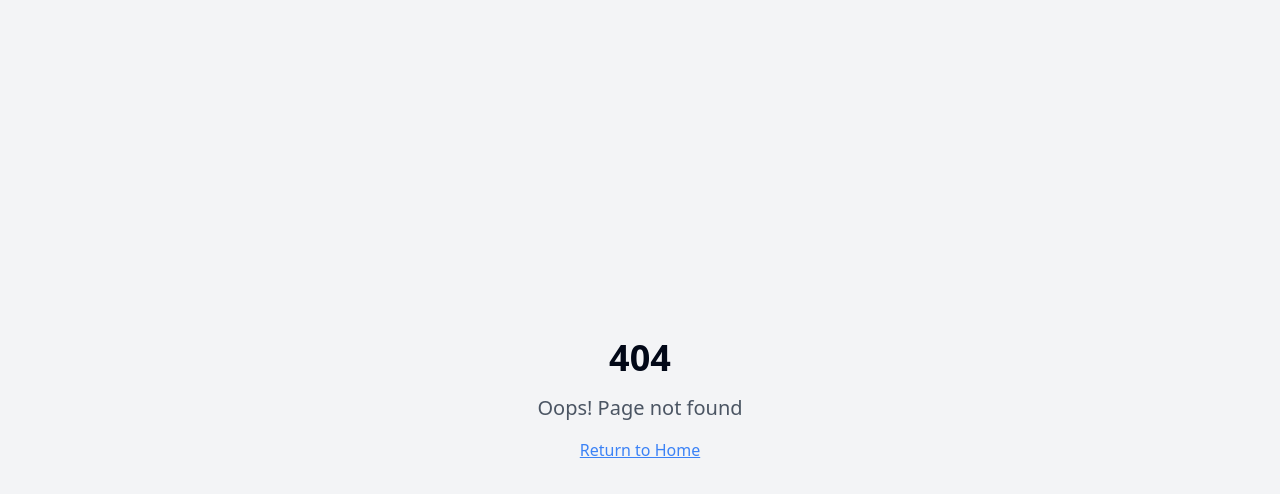
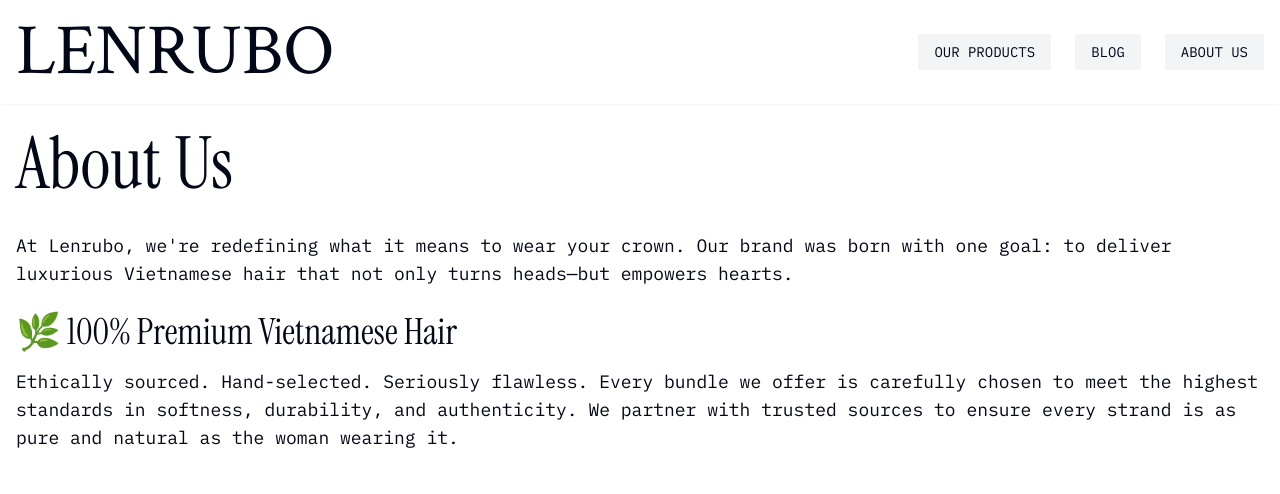
Before and after one commit to kelvingitaa/lenrubo-hair-designs, a React (Vite) app: page /about in a window 1280 px wide. Before the commit this address had no page. Shown: the top 494 px of the page. Built offline with nearby package versions, Linux system fonts and the light colour scheme.

Commit message:
Fix: Website not functioning
Fixes the website not functioning.

```diff
--- a/src/App.tsx
+++ b/src/App.tsx
@@ -1,9 +1,13 @@
+
 import { Toaster } from "@/components/ui/toaster";
 import { Toaster as Sonner } from "@/components/ui/sonner";
 import { TooltipProvider } from "@/components/ui/tooltip";
 import { QueryClient, QueryClientProvider } from "@tanstack/react-query";
 import { BrowserRouter, Routes, Route } from "react-router-dom";
 import Index from "./pages/Index";
+import Products from "./pages/Products";
+import Blog from "./pages/Blog";
+import About from "./pages/About";
 import NotFound from "./pages/NotFound";
 
 const queryClient = new QueryClient();
@@ -16,6 +20,9 @@ const App = () => (
       <BrowserRouter>
         <Routes>
           <Route path="/" element={<Index />} />
+          <Route path="/products" element={<Products />} />
+          <Route path="/blog" element={<Blog />} />
+          <Route path="/about" element={<About />} />
           {/* ADD ALL CUSTOM ROUTES ABOVE THE CATCH-ALL "*" ROUTE */}
           <Route path="*" element={<NotFound />} />
         </Routes>
--- a/src/components/Hero.tsx
+++ b/src/components/Hero.tsx
@@ -1,5 +1,6 @@
 
 import { Button } from "@/components/ui/button";
+import { Link } from "react-router-dom";
 
 const Hero = () => {
   return (
@@ -12,11 +13,13 @@ const Hero = () => {
           <p className="font-mono text-lg max-w-xl">
             Experience premium, ethically sourced hair that's as unique as you. Designed to empower your beauty with every strand
           </p>
-          <Button className="font-mono text-lg px-8 py-6 bg-black text-white hover:bg-gray-800">
-            SHOP NOW
-          </Button>
+          <Link to="/products">
+            <Button className="font-mono text-lg px-8 py-6 bg-black text-white hover:bg-gray-800">
+              SHOP NOW
+            </Button>
+          </Link>
         </div>
-        <div className="relative h-[600px] hidden md:block">
+        <div className="relative h-[300px] md:h-[600px]">
           <div className="absolute inset-0 bg-[url('/placeholder.svg')] bg-cover bg-center opacity-90 rounded-lg transform hover:scale-105 transition-transform duration-500" />
         </div>
       </div>
--- a/src/components/NavBar.tsx
+++ b/src/components/NavBar.tsx
@@ -1,13 +1,27 @@
 
+import { useState } from "react";
 import { Link } from "react-router-dom";
+import { Menu, X } from "lucide-react";
 
 const NavBar = () => {
+  const [menuOpen, setMenuOpen] = useState(false);
+
   return (
-    <nav className="fixed w-full top-0 z-50 bg-white/90 backdrop-blur-sm">
+    <nav className="fixed w-full top-0 z-50 bg-white/90 backdrop-blur-sm shadow-sm">
       <div className="container mx-auto px-4 py-4 flex items-center justify-between">
         <Link to="/" className="font-crimson text-5xl md:text-7xl">
           LENRUBO
         </Link>
+
+        {/* Mobile menu button */}
+        <button
+          className="md:hidden focus:outline-none"
+          onClick={() => setMenuOpen(!menuOpen)}
+        >
+          {menuOpen ? <X size={24} /> : <Menu size={24} />}
+        </button>
+
+        {/* Desktop Navigation */}
         <div className="hidden md:flex items-center gap-6">
           <Link
             to="/products"
@@ -28,6 +42,35 @@ const NavBar = () => {
             ABOUT US
           </Link>
         </div>
+
+        {/* Mobile Navigation */}
+        {menuOpen && (
+          <div className="absolute top-full left-0 right-0 bg-white shadow-md md:hidden p-4">
+            <div className="flex flex-col items-center gap-4">
+              <Link
+                to="/products"
+                className="w-full font-mono text-sm px-4 py-2 bg-gray-100 hover:bg-gray-200 transition-colors text-center"
+                onClick={() => setMenuOpen(false)}
+              >
+                OUR PRODUCTS
+              </Link>
+              <Link
+                to="/blog"
+                className="w-full font-mono text-sm px-4 py-2 bg-gray-100 hover:bg-gray-200 transition-colors text-center"
+                onClick={() => setMenuOpen(false)}
+              >
+                BLOG
+              </Link>
+              <Link
+                to="/about"
+                className="w-full font-mono text-sm px-4 py-2 bg-gray-100 hover:bg-gray-200 transition-colors text-center"
+                onClick={() => setMenuOpen(false)}
+              >
+                ABOUT US
+              </Link>
+            </div>
+          </div>
+        )}
       </div>
     </nav>
   );
--- a/src/index.css
+++ b/src/index.css
@@ -1,3 +1,4 @@
+
 @tailwind base;
 @tailwind components;
 @tailwind utilities;
@@ -99,3 +100,8 @@
     @apply bg-background text-foreground;
   }
 }
+
+/* Custom classes */
+.bg-gradient-text {
+  background: linear-gradient(90deg, #FDFDFD 34.62%, #979797 76.44%);
+}
--- /dev/null
+++ b/src/pages/About.tsx
@@ -0,0 +1,22 @@
+
+import NavBar from "@/components/NavBar";
+
+const About = () => {
+  return (
+    <div className="min-h-screen bg-white">
+      <NavBar />
+      <div className="container mx-auto pt-32 px-4">
+        <h1 className="font-instrument text-5xl md:text-7xl mb-8">About Us</h1>
+        <p className="font-mono text-lg mb-6">
+          At Lenrubo, we're redefining what it means to wear your crown. Our brand was born with one goal: to deliver luxurious Vietnamese hair that not only turns heads—but empowers hearts.
+        </p>
+        <h2 className="font-instrument text-3xl md:text-4xl mb-4">🌿 100% Premium Vietnamese Hair</h2>
+        <p className="font-mono text-lg">
+          Ethically sourced. Hand-selected. Seriously flawless. Every bundle we offer is carefully chosen to meet the highest standards in softness, durability, and authenticity. We partner with trusted sources to ensure every strand is as pure and natural as the woman wearing it.
+        </p>
+      </div>
+    </div>
+  );
+};
+
+export default About;
--- /dev/null
+++ b/src/pages/Blog.tsx
@@ -0,0 +1,18 @@
+
+import NavBar from "@/components/NavBar";
+
+const Blog = () => {
+  return (
+    <div className="min-h-screen bg-white">
+      <NavBar />
+      <div className="container mx-auto pt-32 px-4">
+        <h1 className="font-instrument text-5xl md:text-7xl mb-8">Blog</h1>
+        <p className="font-mono text-lg">
+          Read our latest articles and hair care tips.
+        </p>
+      </div>
+    </div>
+  );
+};
+
+export default Blog;
--- /dev/null
+++ b/src/pages/Products.tsx
@@ -0,0 +1,18 @@
+
+import NavBar from "@/components/NavBar";
+
+const Products = () => {
+  return (
+    <div className="min-h-screen bg-white">
+      <NavBar />
+      <div className="container mx-auto pt-32 px-4">
+        <h1 className="font-instrument text-5xl md:text-7xl mb-8">Our Products</h1>
+        <p className="font-mono text-lg">
+          Browse our collection of premium Vietnamese hair products.
+        </p>
+      </div>
+    </div>
+  );
+};
+
+export default Products;
--- a/tailwind.config.ts
+++ b/tailwind.config.ts
@@ -1,15 +1,10 @@
 
-import type { Config } from "tailwindcss";
+import { type Config } from "tailwindcss";
+import { fontFamily } from "tailwindcss/defaultTheme";
 
 export default {
   darkMode: ["class"],
-  content: [
-    "./pages/**/*.{ts,tsx}",
-    "./components/**/*.{ts,tsx}",
-    "./app/**/*.{ts,tsx}",
-    "./src/**/*.{ts,tsx}",
-  ],
-  prefix: "",
+  content: ["./index.html", "./src/**/*.{js,ts,jsx,tsx}"],
   theme: {
     container: {
       center: true,
@@ -20,6 +15,7 @@ export default {
     },
     extend: {
       fontFamily: {
+        sans: ["Inter var", ...fontFamily.sans],
         crimson: ["Crimson Text", "serif"],
         mono: ["IBM Plex Mono", "monospace"],
         instrument: ["Instrument Serif", "serif"],
@@ -59,9 +55,39 @@ export default {
           DEFAULT: "hsl(var(--card))",
           foreground: "hsl(var(--card-foreground))",
         },
+        sidebar: {
+          DEFAULT: "hsl(var(--sidebar-background))",
+          foreground: "hsl(var(--sidebar-foreground))",
+          primary: {
+            DEFAULT: "hsl(var(--sidebar-primary))",
+            foreground: "hsl(var(--sidebar-primary-foreground))",
+          },
+          accent: {
+            DEFAULT: "hsl(var(--sidebar-accent))",
+            foreground: "hsl(var(--sidebar-accent-foreground))",
+          },
+          border: "hsl(var(--sidebar-border))",
+          ring: "hsl(var(--sidebar-ring))",
+        },
       },
-      backgroundImage: {
-        'gradient-text': 'linear-gradient(90deg, #FDFDFD 34.62%, #979797 76.44%)',
+      borderRadius: {
+        lg: "var(--radius)",
+        md: "calc(var(--radius) - 2px)",
+        sm: "calc(var(--radius) - 4px)",
+      },
+      keyframes: {
+        "accordion-down": {
+          from: { height: "0" },
+          to: { height: "var(--radix-accordion-content-height)" },
+        },
+        "accordion-up": {
+          from: { height: "var(--radix-accordion-content-height)" },
+          to: { height: "0" },
+        },
+      },
+      animation: {
+        "accordion-down": "accordion-down 0.2s ease-out",
+        "accordion-up": "accordion-up 0.2s ease-out",
       },
     },
   },
```
